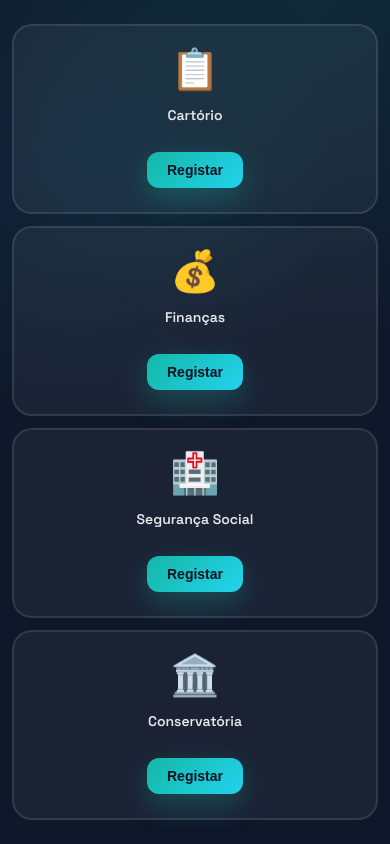
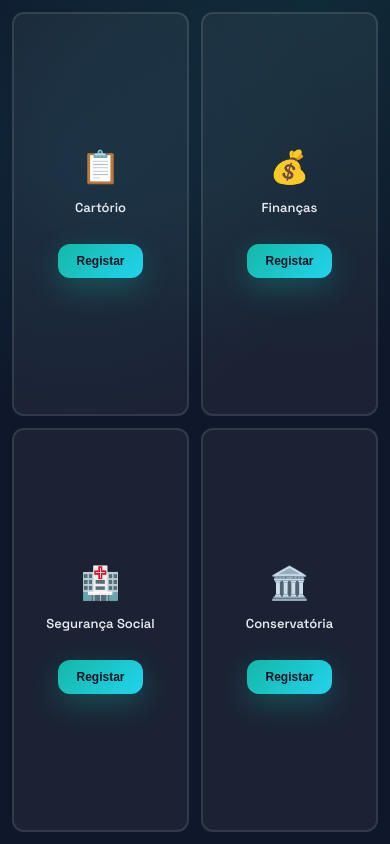
Before and after one commit to Close0099/registo-cliques, a Flask app: page / in a window 390 px wide. Run offline with Flask 3, Linux system fonts and the light colour scheme.

Commit message:
Fix: layout 2x2 fullscreen responsive

```diff
--- a/static/fullscreen.css
+++ b/static/fullscreen.css
@@ -21,10 +21,13 @@
 
 .service-buttons-full {
     display: grid;
-    grid-template-columns: repeat(auto-fit, minmax(200px, 1fr));
-    gap: 24px;
+    grid-template-columns: 1fr 1fr;
+    grid-template-rows: 1fr 1fr;
+    gap: 20px;
     width: 100%;
-    max-width: 1000px;
+    height: 100%;
+    max-width: 100%;
+    aspect-ratio: auto;
 }
 
 .service-card-full {
@@ -35,10 +38,12 @@
     display: flex;
     flex-direction: column;
     align-items: center;
+    justify-content: center;
     gap: 16px;
     text-align: center;
     transition: all 300ms ease;
     cursor: pointer;
+    min-height: 200px;
 }
 
 .service-card-full:hover {
@@ -157,21 +162,30 @@
 
 /* Responsividade */
 @media (max-width: 768px) {
+    .fullscreen-page {
+        padding: 16px;
+    }
+
     .service-buttons-full {
-        grid-template-columns: repeat(2, 1fr);
         gap: 16px;
     }
 
     .service-card-full {
-        padding: 30px 16px;
+        padding: 24px 16px;
+        border-radius: 16px;
     }
 
     .service-icon-full {
-        font-size: 48px;
+        font-size: 40px;
     }
 
     .service-name-full {
         font-size: 16px;
+    }
+
+    .service-btn-full {
+        padding: 12px 24px;
+        font-size: 14px;
     }
 
     .result-box {
@@ -185,25 +199,26 @@
     }
 
     .service-buttons-full {
-        grid-template-columns: 1fr;
         gap: 12px;
     }
 
     .service-card-full {
-        padding: 24px 12px;
+        padding: 16px 12px;
+        border-radius: 12px;
+        min-height: 150px;
     }
 
     .service-icon-full {
-        font-size: 40px;
+        font-size: 32px;
     }
 
     .service-name-full {
-        font-size: 14px;
+        font-size: 13px;
     }
 
     .service-btn-full {
-        padding: 10px 20px;
-        font-size: 14px;
+        padding: 10px 18px;
+        font-size: 12px;
     }
 
     .result-box {
```
